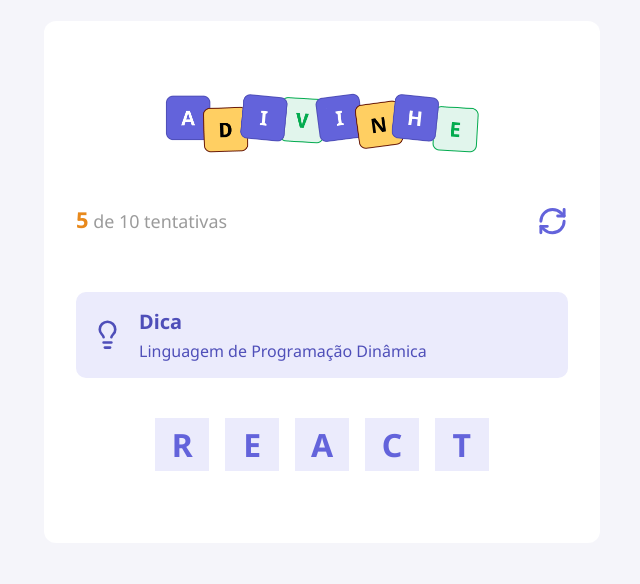
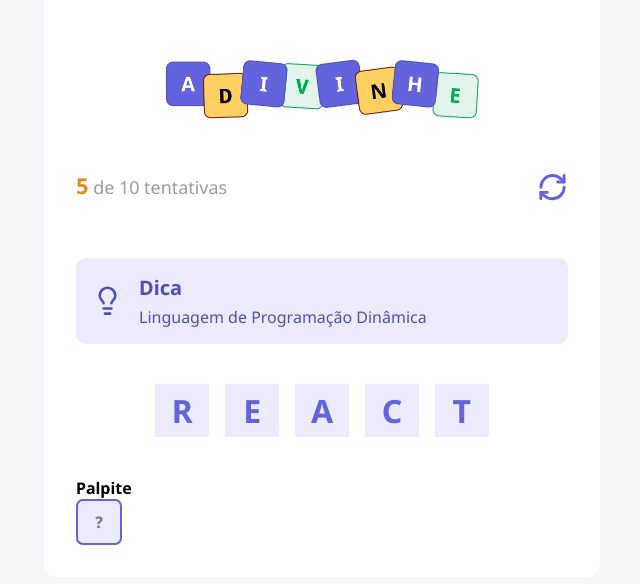
Before and after one commit to AndrePassoni/Adivinhe, a React (Vite) app: page / in a window 1280 px wide. Shown: the part 118-702 px from the top of the page, without its empty margins (318-958 px from the left). Built offline with nearby package versions, Linux system fonts and the light colour scheme.

Commit message:
feat: add Input component for user guesses and integrate into main view

```diff
--- a/src/App.tsx
+++ b/src/App.tsx
@@ -2,6 +2,7 @@
 
 import { Header } from "./components/Header"
 import { Letter } from "./components/Letter"
+import { Input } from "./components/Input"
 import { Tip } from "./components/Tip"
 
 export default function() {
@@ -22,6 +23,12 @@
           <Letter value="C"/>
           <Letter value="T"/>
         </div>
+
+        <h4>Palpite</h4>
+
+        <div>
+          <Input autoFocus maxLength={1} placeholder="?" />
+        </div>
       </main>
     </div>
   )
--- /dev/null
+++ b/src/components/Input/index.tsx
@@ -0,0 +1,9 @@
+import styles from "./styles.module.css"
+
+type Props = React.ComponentProps<"input">
+
+export function Input({ ...rest }: Props) {
+    return (
+        <input type="text" className={styles.input} { ...rest } />
+    )
+}
--- /dev/null
+++ b/src/components/Input/styles.module.css
@@ -0,0 +1,16 @@
+.input{
+    width: 2.87rem;
+    height: 2.87rem;
+    border-radius: 0.43rem;
+
+    background-color: #EBEBFC;
+    border: 2px solid #6363DB;
+    color: #6363DB;
+
+    text-transform: uppercase;
+    text-align: center;
+    font-size: 1rem;
+    font-weight: 700;
+
+    outline: none;
+}
--- a/src/components/Letter/index.tsx
+++ b/src/components/Letter/index.tsx
@@ -1,4 +1,4 @@
-import styles from "./style.module.css"
+import styles from "./styles.module.css"
 
 type Props = {
     value?: string
--- a/src/global.css
+++ b/src/global.css
@@ -11,8 +11,12 @@
     background-color: #F5F5FA;
 
     font-family: "Noto Sans", serif;
-    font-optical-sizing: auto;
 }
+
+input {
+    font-family: "Noto Sans", serif;
+}
+
 button {
     cursor: pointer;
     transition: filter 0.2s;
```
Also changed, not shown: src/components/Letter/styles.module.css (renamed from src/components/Letter/style.module.css).
